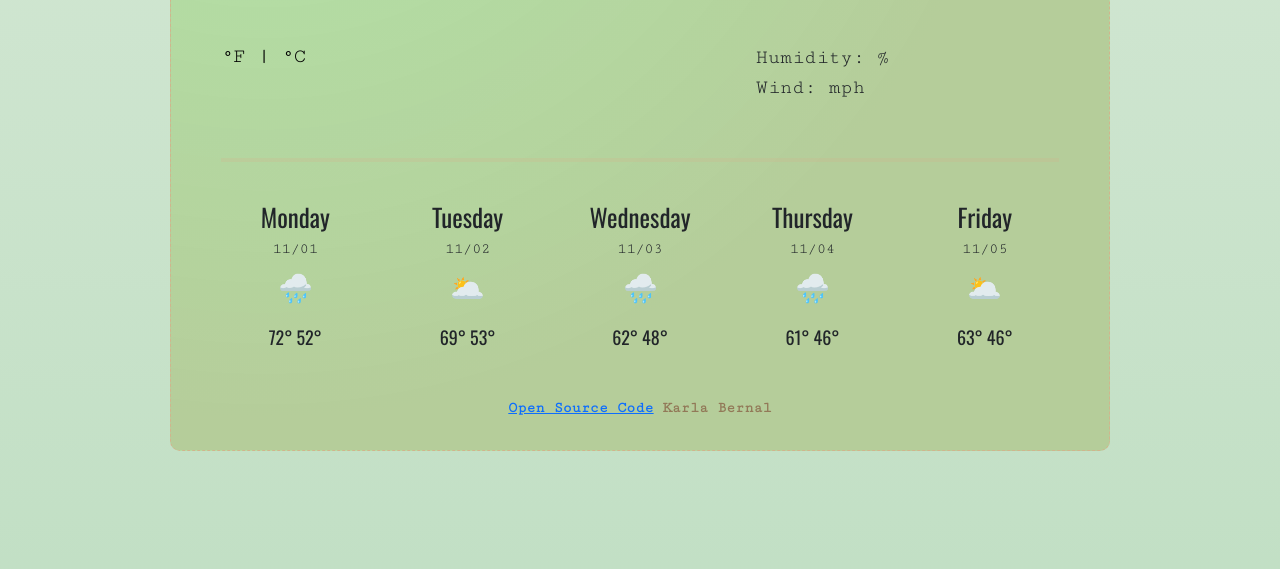
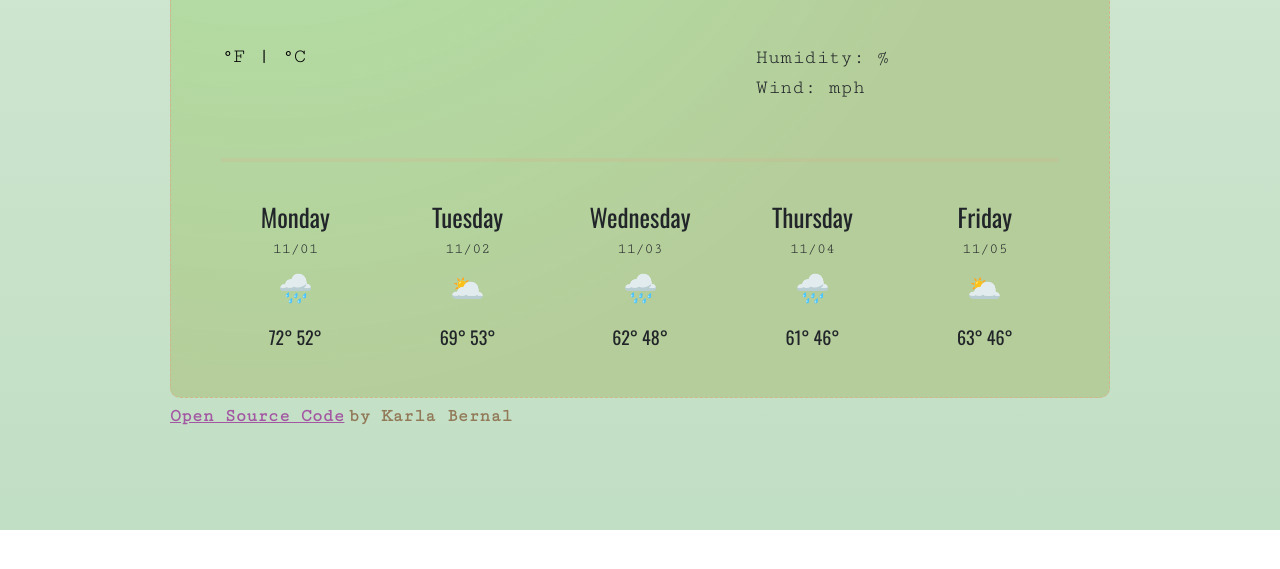
Before and after one commit to kbernal96/Weather-Plus-project, a plain HTML site: page index.html in a window 1280 px wide. Shown: the part 703-1272 px from the top of the page. After the commit the page ends 1233 px from the top, so only its background shows below. Drawn offline with nearby package versions, Linux system fonts and the light colour scheme.

Commit message:
added css style to footer

```diff
--- a/index.html
+++ b/index.html
@@ -132,13 +132,14 @@
                             </p>
                         </div>
                     </div>
-                    <footer>
-                        <a href="https://github.com/kbernal96/Weather-Plus-project" class="source-code"> Open Source Code</a>
-                        <span class="credits">
-                            Karla Bernal
-                        </span>
-                    </footer>
+
                 </div>
+                <footer>
+                    <a href="https://github.com/kbernal96/Weather-Plus-project" class="source-code"> Open Source Code</a>
+                    <span class="credits">
+                        by Karla Bernal
+                    </span>
+                </footer>
     </div>
 
     <script
--- a/src/styles.css
+++ b/src/styles.css
@@ -27,12 +27,7 @@ hr {
     border: 2px solid tan;
 }
 footer {
-    font-family: 'Cutive Mono', monospace;
-    font-size: 15px;
-    font-weight: bolder;
-    color: rgb(163, 87, 163);
-    text-align: center;
-    margin-top: 2em;
+    text-align: left;
 }
 .search-bar {
   width: 60%;
@@ -69,6 +64,7 @@ footer {
     display: block;
     margin: 60px auto;;
     padding: 30px 50px;
+    margin-bottom: 5px;
 }
 .current-date {
     font-family: 'Cutive Mono', monospace;
@@ -141,4 +137,19 @@ footer {
 }
 .credits {
     color: rgb(146, 121, 88);
+    font-family: 'Cutive Mono', monospace;
+    font-size: 18px;
+    font-weight: bolder;
 }
+.source-code {
+    font-family: 'Cutive Mono', monospace;
+    font-size: 18px;
+    font-weight: bold;
+    color: rgb(163, 87, 163);
+}
+.source-code:hover {
+    transition: all 200ms ease-in-out;
+    cursor: pointer;
+    font-weight: bolder;
+    color:rgb(117, 51, 117);
+}
```
